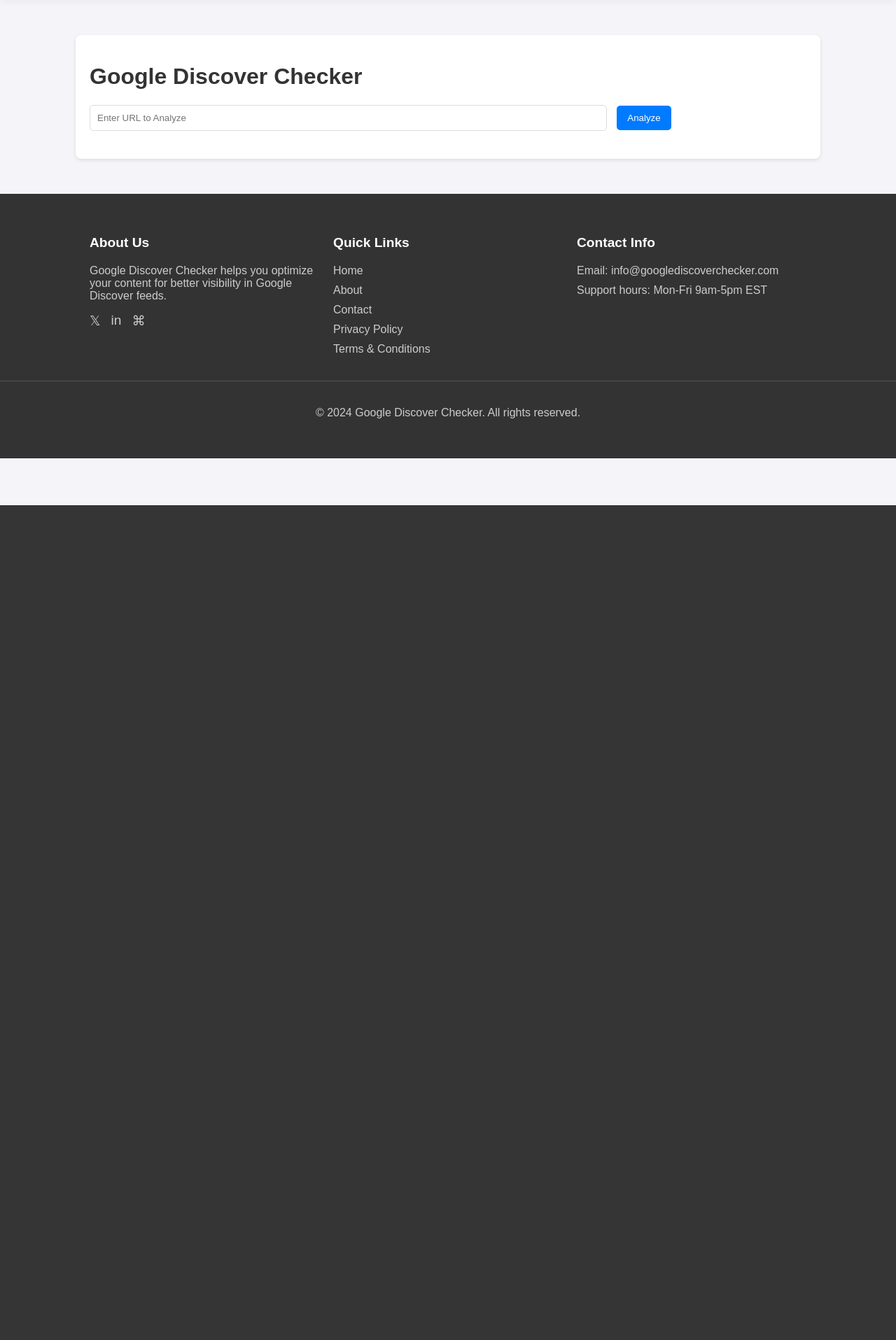
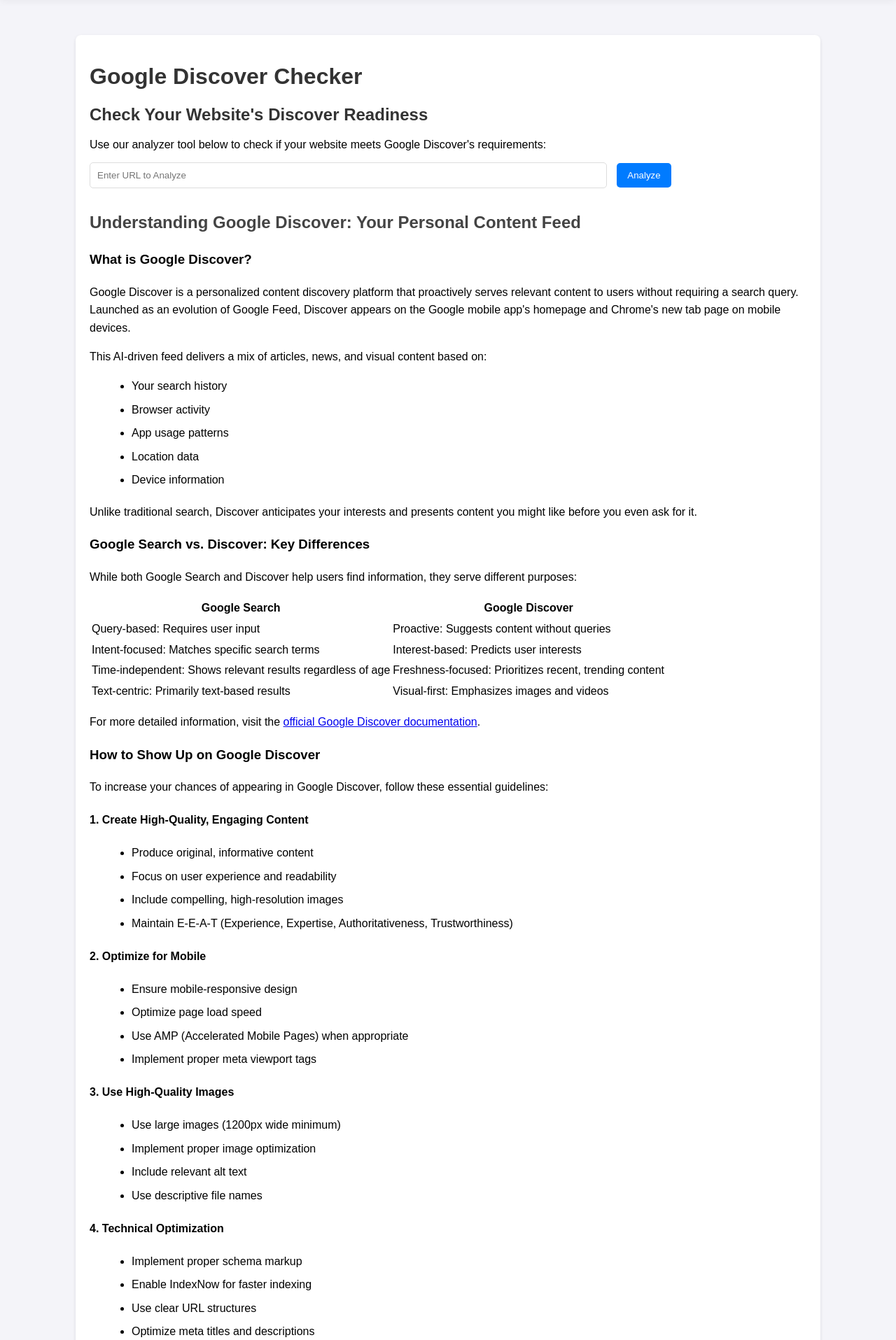
Before and after one commit to sungat1/GoogleDiscoverChecker, a Flask app: page / in a window 1280 px wide. Shown: the part 78-1993 px from the top of the page at 70% size. Before the commit the page ends 800 px from the top, so only its background shows below. Run offline with Flask 3, Linux system fonts and the light colour scheme.

Commit message:
Update index.html

```diff
--- a/templates/index.html
+++ b/templates/index.html
@@ -4,11 +4,11 @@
     <meta charset="UTF-8">
     <meta name="viewport" content="width=device-width, initial-scale=1.0, maximum-scale=5.0">
     <meta http-equiv="X-UA-Compatible" content="IE=edge">
+    <title>Google Discover Checker Analyzer - Optimize Your Content</title>
+    <meta name="description" content="Free tool to analyze and optimize your website for Google Discover. Check mobile-friendliness, page speed, schema markup, and content freshness.">
+    <meta name="keywords" content="Google Discover, Google Discover checker, Google Discover Free tool, SEO analyzer, content optimization, mobile-friendly checker">
+    <meta name="robots" content="index, follow">
     <meta name="google-site-verification" content="oHhoSIx2fOgM2UAGyeXZES_eI7pH-eQWfLWC-nPl4hc" />
-    <title>Google Discover Checker- Optimize Your Content</title>
-    <meta name="description" content="Free tool to analyze and optimize your website for Google Discover. Google Discover checker, Google Discover, Check mobile-friendliness, page speed, schema markup, and content freshness.">
-    <meta name="keywords" content="Google Discover, Google Discover checker, SEO analyzer, content optimization, mobile-friendly checker">
-    <meta name="robots" content="index, follow">
     <meta name="author" content="GoogleDiscoverChecker.com">
     <link rel="canonical" href="https://googlediscoverchecker.com">
     <link rel="apple-touch-icon" sizes="180x180" href="/static/favicon/apple-touch-icon.png">
@@ -42,14 +42,16 @@
     </nav>
     <div class="container">
         <h1>Google Discover Checker</h1>
-
+        <div class="tool-section">
+            <h2>Check Your Website's Discover Readiness</h2>
+            <p>Use our analyzer tool below to check if your website meets Google Discover's requirements:</p>
+            <form method="POST" class="url-form">
                 {% if error %}
                 <div class="error-message">
                     {{ error }}
                 </div>
                 {% endif %}
 
-        <form method="POST">
                 <input type="text" name="url" placeholder="Enter URL to Analyze" required>
                 <button type="submit">Analyze</button>
             </form>
@@ -64,6 +66,98 @@
                 <p><strong>Optimized for Google Discover:</strong> {{ "Yes" if result.is_optimized else "No" }}</p>
             </div>
             {% endif %}
+        </div>
+        <div class="content">
+            <section class="blog-post">
+                <h2>Understanding Google Discover: Your Personal Content Feed</h2>
+
+                <article>
+                    <h3>What is Google Discover?</h3>
+                    <p>Google Discover is a personalized content discovery platform that proactively serves relevant content to users without requiring a search query. Launched as an evolution of Google Feed, Discover appears on the Google mobile app's homepage and Chrome's new tab page on mobile devices.</p>
+                    <p>This AI-driven feed delivers a mix of articles, news, and visual content based on:</p>
+                    <ul>
+                        <li>Your search history</li>
+                        <li>Browser activity</li>
+                        <li>App usage patterns</li>
+                        <li>Location data</li>
+                        <li>Device information</li>
+                    </ul>
+                    <p>Unlike traditional search, Discover anticipates your interests and presents content you might like before you even ask for it.</p>
+                </article>
+
+                <article>
+                    <h3>Google Search vs. Discover: Key Differences</h3>
+                    <p>While both Google Search and Discover help users find information, they serve different purposes:</p>
+                    <div class="comparison-table">
+                        <table>
+                            <tr>
+                                <th>Google Search</th>
+                                <th>Google Discover</th>
+                            </tr>
+                            <tr>
+                                <td>Query-based: Requires user input</td>
+                                <td>Proactive: Suggests content without queries</td>
+                            </tr>
+                            <tr>
+                                <td>Intent-focused: Matches specific search terms</td>
+                                <td>Interest-based: Predicts user interests</td>
+                            </tr>
+                            <tr>
+                                <td>Time-independent: Shows relevant results regardless of age</td>
+                                <td>Freshness-focused: Prioritizes recent, trending content</td>
+                            </tr>
+                            <tr>
+                                <td>Text-centric: Primarily text-based results</td>
+                                <td>Visual-first: Emphasizes images and videos</td>
+                            </tr>
+                        </table>
+                    </div>
+                    <p>For more detailed information, visit the <a href="https://developers.google.com/search/docs/appearance/google-discover" target="_blank" rel="noopener">official Google Discover documentation</a>.</p>
+                </article>
+
+                <article>
+                    <h3>How to Show Up on Google Discover</h3>
+                    <p>To increase your chances of appearing in Google Discover, follow these essential guidelines:</p>
+
+                    <h4>1. Create High-Quality, Engaging Content</h4>
+                    <ul>
+                        <li>Produce original, informative content</li>
+                        <li>Focus on user experience and readability</li>
+                        <li>Include compelling, high-resolution images</li>
+                        <li>Maintain E-E-A-T (Experience, Expertise, Authoritativeness, Trustworthiness)</li>
+                    </ul>
+
+                    <h4>2. Optimize for Mobile</h4>
+                    <ul>
+                        <li>Ensure mobile-responsive design</li>
+                        <li>Optimize page load speed</li>
+                        <li>Use AMP (Accelerated Mobile Pages) when appropriate</li>
+                        <li>Implement proper meta viewport tags</li>
+                    </ul>
+
+                    <h4>3. Use High-Quality Images</h4>
+                    <ul>
+                        <li>Use large images (1200px wide minimum)</li>
+                        <li>Implement proper image optimization</li>
+                        <li>Include relevant alt text</li>
+                        <li>Use descriptive file names</li>
+                    </ul>
+
+                    <h4>4. Technical Optimization</h4>
+                    <ul>
+                        <li>Implement proper schema markup</li>
+                        <li>Enable IndexNow for faster indexing</li>
+                        <li>Use clear URL structures</li>
+                        <li>Optimize meta titles and descriptions</li>
+                    </ul>
+
+                    <div class="pro-tip">
+                        <h4>Pro Tip: Content Freshness</h4>
+                        <p>Google Discover favors fresh content that's relevant to current trends and user interests. Regularly update your content and maintain an active publishing schedule to increase your chances of appearing in Discover feeds.</p>
+                    </div>
+                </article>
+            </section>
+        </div>
     </div>
     <footer class="footer">
         <div class="footer-content">
```
Lines whose indentation alone changed are shown as unchanged.
